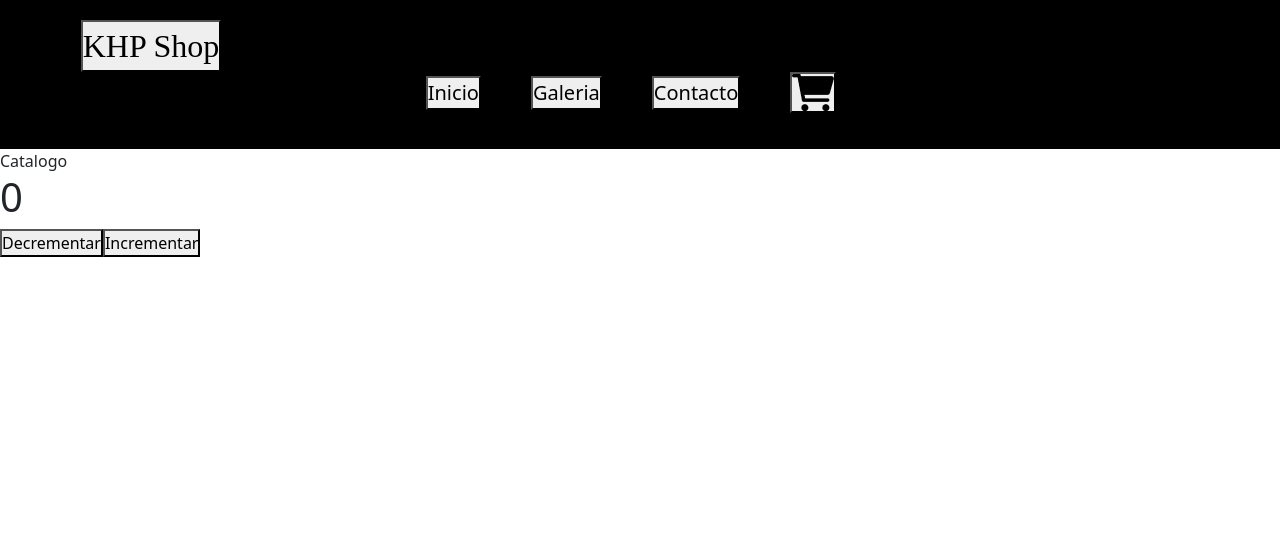
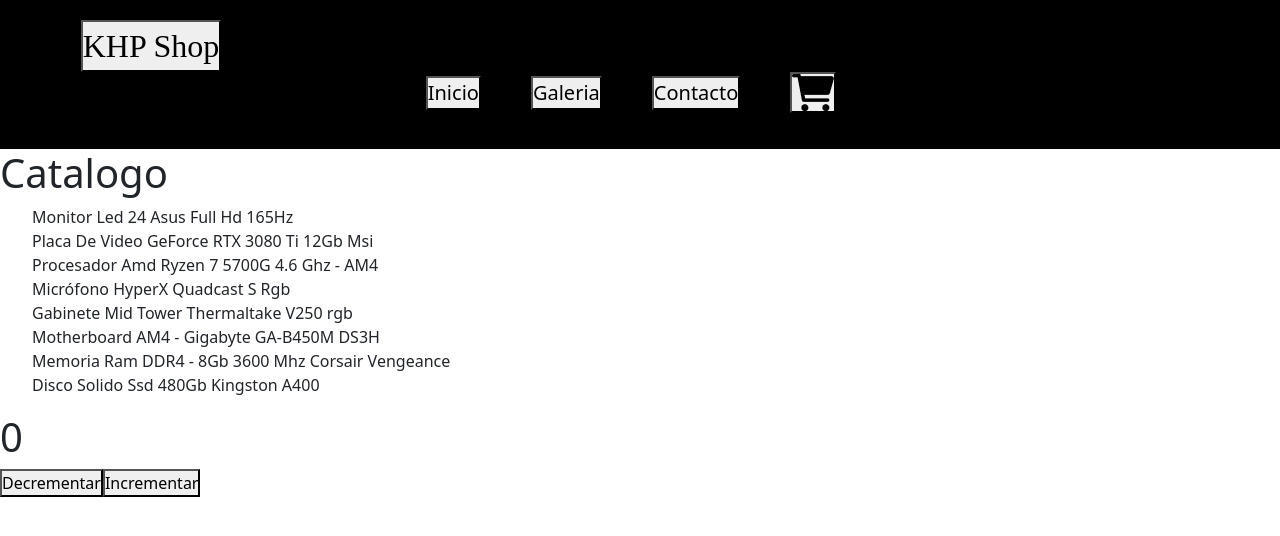
Before and after one commit to HernanPedrozo/Amazon, a React (Create React App) app: page / in a window 1280 px wide. Shown: the top 536 px of the page. Built offline with nearby package versions, Linux system fonts and the light colour scheme; a web font is replaced by a local one.

Commit message:
Se creo el Mock y se creo la promesa para el catalogo

```diff
--- /dev/null
+++ b/src/asyncMock.jsx
@@ -0,0 +1,77 @@
+const products = [
+    {
+        "id": 1,
+        "name": "Monitor Led 24 Asus Full Hd 165Hz",
+        "price": 47.789,
+        "image": "/img/MonitorLed24.jpeg",
+        "stock": 1,
+        "destacado": "false"
+        },
+    {
+        "id": 2,
+        "name": "Placa De Video GeForce RTX 3080 Ti 12Gb Msi",
+        "price": 400.999,
+        "image": "/img/GeForceRTX3080.jpeg",
+        "stock": 1,
+        "destacado": "false"
+        },
+    {
+        "id": 3,
+        "name": "Procesador Amd Ryzen 7 5700G 4.6 Ghz - AM4",
+        "price": 51.999,
+        "image": "/img/Ryzen75700G.jpeg",
+        "stock": 1,
+        "destacado": "true"
+        },
+    {
+        "id": 4,
+        "name": "Micrófono HyperX Quadcast S Rgb",
+        "price": 20.499,
+        "image": "/img/microfono-hyperx.jpeg",
+        "stock": 1,
+        "destacado": "false"
+        },
+    {
+        "id": 5,
+        "name": "Gabinete Mid Tower Thermaltake V250 rgb",
+        "price": 9.599,
+        "image": "/img/gabinete-midtower.jpeg",
+        "stock": 1,
+        "destacado": "false"
+        },
+    {
+        "id": 6,
+        "name": "Motherboard AM4 - Gigabyte GA-B450M DS3H",
+        "price": 11.299,
+        "image": "/img/motherboard-gigabyte.jpeg",
+        "stock": 1,
+        "destacado": "true"
+        },
+    {
+        "id": 7,
+        "name": "Memoria Ram DDR4 - 8Gb 3600 Mhz Corsair Vengeance",
+        "price": 7.999,
+        "image": "/img/memoria-ram.jpeg",
+        "stock": 1,
+        "destacado": "true"
+
+        },
+    {
+        "id": 8,
+        "name": "Disco Solido Ssd 480Gb Kingston A400",
+        "price": 9.299,
+        "image": "/img/disco-solido-ssd.jpeg",
+        "stock": 1,
+        "destacado": "true"
+        }
+]
+
+export const getProducts = () => {
+    return new Promise((resolve) => {
+        setTimeout(() =>{
+
+            resolve(products)
+
+        }, 3000)
+    })
+}
--- a/src/components/ItemListContainer/index.jsx
+++ b/src/components/ItemListContainer/index.jsx
@@ -1,8 +1,25 @@
+import { useEffect } from 'react'
+import { useState } from 'react'
+import { getProducts } from '../../asyncMock'
 
 function Itemlistcontainer({greeting}) {
+    const [products, setProducts] = useState ([])
+        useEffect(() => {
+            getProducts().then(products => {
+                setProducts(products)
+            })
+        }, [])
+
     return (
-        <div>{greeting}</div>
+        <>
+            <h1>{greeting}</h1>
+            <ul>
+                {products.map(prod => <li key={prod.id}>{prod.name}</li> )}
+            </ul>
+        </>
+
     )
 }
 
+
 export default Itemlistcontainer
```
